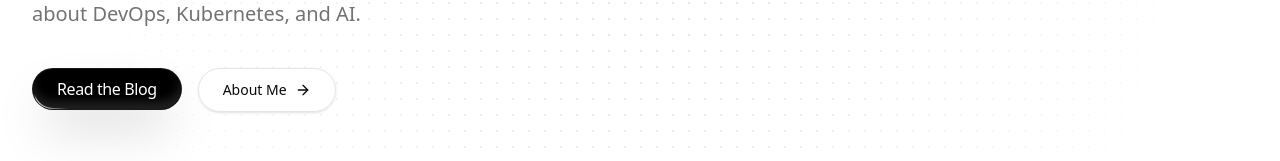
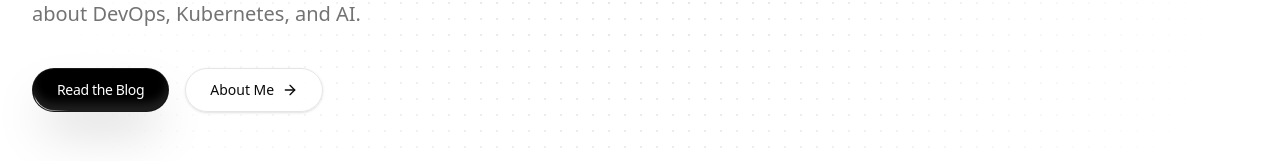
Before and after one commit to adamhancock/adamhancock-next, a Next.js app: page / in a window 1280 px wide. Shown: the part 391-552 px from the top of the page. Built offline with nearby package versions, Linux system fonts and the light colour scheme.

Commit message:
Fix button heights to be consistent (h-11)

```diff
--- a/src/app/page.tsx
+++ b/src/app/page.tsx
@@ -50,8 +50,8 @@ export default async function Home() {
           <BlurFade delay={0.4}>
             <div className="flex gap-4 flex-wrap pt-4">
               <Link href="/blog">
-                <ShimmerButton className="shadow-2xl">
-                  <span className="whitespace-pre-wrap text-center text-sm font-medium leading-none tracking-tight text-white lg:text-base">
+                <ShimmerButton className="shadow-2xl h-11">
+                  <span className="whitespace-pre-wrap text-center text-sm font-medium leading-none tracking-tight text-white">
                     Read the Blog
                   </span>
                 </ShimmerButton>
```
